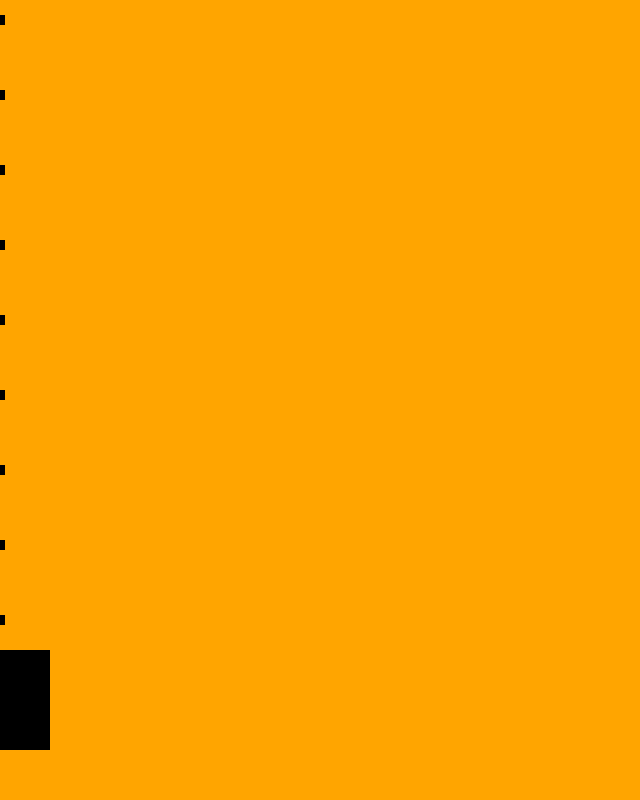
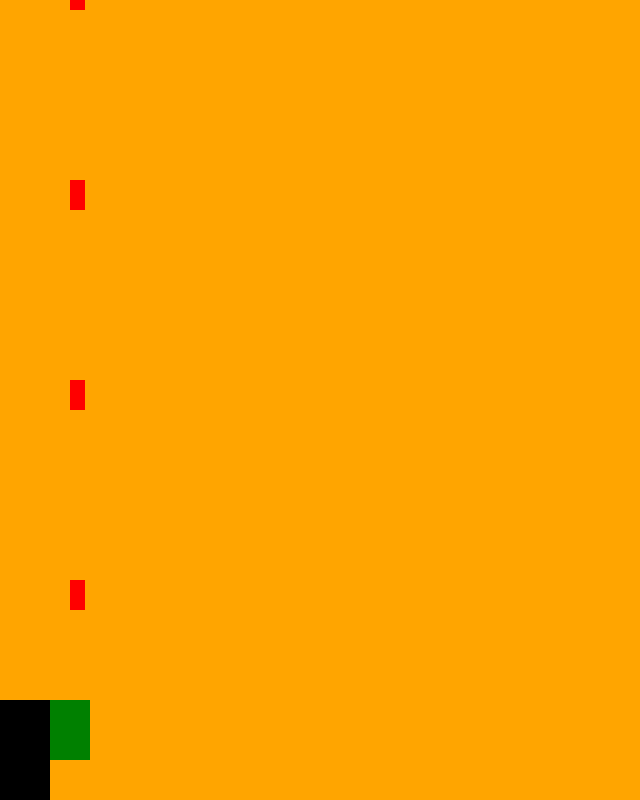
Before and after one commit to Yankovsky/Dynamm, a plain HTML site: page index.html in a window 1280 px wide. Shown: the whole page, without its empty margins (0-640 px from the left). Drawn offline with Linux system fonts and the light colour scheme.

Commit message:
code refactored and moved to separated files, guns and bullets added

```diff
--- a/index.html
+++ b/index.html
@@ -3,10 +3,37 @@
     <head>
         <title>Dynamm</title>
         <link rel="stylesheet" href="style.css">
-
     </head>
     <body>
         <canvas id="myCanvas"></canvas>
-<script type="text/javascript" src="main.js"></script>
+        <script type="text/javascript" src="js/dynamm-game.js"></script>
+        <script type="text/javascript" src="js/drawable.js"></script>
+        <script type="text/javascript" src="js/game-object.js"></script>
+        <script type="text/javascript" src="js/player.js"></script>
+
+        <script type="text/javascript" src="js/bullet.js"></script>
+        <script type="text/javascript" src="js/rocket.js"></script>
+        <script type="text/javascript" src="js/laser-shot.js"></script>
+
+        <script type="text/javascript" src="js/gun.js"></script>
+        <script type="text/javascript" src="js/rocket-gun.js"></script>
+        <script type="text/javascript" src="js/laser-gun.js"></script>
+        <script type="text/javascript">
+            window.onload = function() {
+                var canvas = document.getElementById("myCanvas");
+                var ctx = canvas.getContext("2d");
+
+                var width = window.innerWidth;
+                var height = window.innerHeight;
+
+                ctx.canvas.width = width;
+                ctx.canvas.height = height;
+
+                console.log(width, height);
+
+                var game = new DynammGame(ctx, width, height, 30);
+                game.start();
+            };
+        </script>
     </body>
 </html>
--- /dev/null
+++ b/js/bullet.js
@@ -0,0 +1,8 @@
+Bullet.prototype = new GameObject();
+function Bullet(game, x, y, width, height, speed) {
+    GameObject.call(this, game, x, y, width, height);
+    this.speed = speed;
+}
+Bullet.prototype.update = function() {
+    this.y += this.speed;
+};
--- /dev/null
+++ b/js/drawable.js
@@ -0,0 +1,15 @@
+function Drawable(ctx, x, y, width, height) {
+    this.ctx = ctx;
+    this.x = x;
+    this.y = y;
+    this.width = width;
+    this.height = height;
+}
+Drawable.prototype.draw = function() {};
+//TODO reuse
+Drawable.prototype.centerX = function(x) {
+    this.x = x - this.width / 2;
+};
+Drawable.prototype.center = function() {
+    return {x : this.x + this.width / 2, y : this.y + this.height / 2};
+};
--- /dev/null
+++ b/js/dynamm-game.js
@@ -0,0 +1,55 @@
+function DynammGame(ctx, width, height, delayBetweenFrames) {
+    var that = this;
+    this.ctx = ctx;
+    this.interval = null;
+    this.ticks = 0;
+    this.gameObjects = [];
+    //remove this
+    function addPlayerWithGun() {
+        var player = new Player(that, 100, height - 100, 100, 100, 20);
+        player.leftGun = new RocketGun(that, player);
+        player.rightGun = new RocketGun(that, player);
+        that.gameObjects.push(player);
+    }
+
+    addPlayerWithGun();
+    this.mouseX = 0;
+    window.document.addEventListener("mousemove", function(event) {
+        that.mouseX = event.clientX;
+    }, false);
+
+    this.start = function() {
+        setInterval(updateGameCycle, delayBetweenFrames);
+    };
+
+    function updateGameCycle() {
+        update();
+        draw()
+    }
+
+    function update() {
+        for (var i = 0; i < that.gameObjects.length; i++) {
+            var obj = that.gameObjects[i];
+            obj.update();
+        }
+        that.ticks++;
+    }
+
+    function draw() {
+        clearCanvas();
+
+        for (var i = 0; i < that.gameObjects.length; i++) {
+            var gameObject = that.gameObjects[i];
+            gameObject.draw();
+        }
+    }
+
+    function gameEnd() {
+        clearInterval(that.interval);
+    }
+
+    function clearCanvas() {
+        ctx.fillStyle = "orange";
+        ctx.fillRect(0, 0, width, height);
+    }
+}
--- /dev/null
+++ b/js/game-object.js
@@ -0,0 +1,6 @@
+GameObject.prototype = new Drawable();
+function GameObject(game, x, y, width, height) {
+    Drawable.call(this, game ? game.ctx : null, x, y, width, height);
+    this.game = game;
+}
+GameObject.prototype.update = function() {};
--- /dev/null
+++ b/js/gun.js
@@ -0,0 +1,8 @@
+Gun.prototype = new Drawable();
+function Gun(game, owner, width, height, ticksToReload) {
+    Drawable.call(this, game ? game.ctx : null, null, null, width, height);
+    this.game = game;
+    this.owner = owner;
+    this.ticksToReload = ticksToReload;
+}
+Gun.prototype.shoot = function() { };
--- /dev/null
+++ b/js/laser-gun.js
@@ -0,0 +1,15 @@
+LaserGun.prototype = new Gun();
+function LaserGun(game, owner) {
+    Gun.call(this, game, owner, 20, 80, 36)
+}
+LaserGun.prototype.shoot = function() {
+    if (this.game.ticks % this.ticksToReload == 0) {
+        this.game.gameObjects.push(new LaserShot(this.game, this.center().x, this.y));
+    }
+};
+LaserGun.prototype.draw = function() {
+    this.game.ctx.fillStyle = "blue";
+    this.game.ctx.fillRect(this.x, this.y, this.width, this.height);
+};
+
+//TODO move to singletons var laser = new Gun(...) no need in complex hierarchy
--- /dev/null
+++ b/js/laser-shot.js
@@ -0,0 +1,11 @@
+LaserShot.prototype = new Bullet();
+function LaserShot(game, x, y) {
+    var rocketWidth = 3;
+    var rocketHeight = 100;
+    var rocketSpeed = -50;
+    Bullet.call(this, game, x, y, rocketWidth, rocketHeight, rocketSpeed);
+}
+LaserShot.prototype.draw = function() {
+    this.game.ctx.fillStyle = "aqua";
+    this.game.ctx.fillRect(this.x, this.y, this.width, this.height);
+};
--- /dev/null
+++ b/js/player.js
@@ -0,0 +1,49 @@
+Player.prototype = new GameObject();
+function Player(game, x, y, width, height, speed) {
+    GameObject.call(this, game, x, y, width, height);
+    this.speed = speed;
+    this.leftGun = null;
+    this.rightGun = null;
+}
+Player.prototype.update = function() {
+    // TODO Yankovsky Refactor
+    var centerX = this.center().x;
+    if (Math.abs(this.game.mouseX - centerX) < this.speed) {
+        this.centerX(this.game.mouseX);
+    } else if (centerX > this.game.mouseX) {
+        this.x -= this.speed;
+    } else if (centerX < this.game.mouseX) {
+        this.x += this.speed;
+    }
+
+    //TODO refactor. We need some mechanics for creating different battleships with different count and positioning of guns
+    var guns = [];
+    if (this.leftGun) {
+        this.leftGun.x = this.x - this.leftGun.width;
+        this.leftGun.y = this.y;
+        guns.push(this.leftGun);
+    }
+    if (this.rightGun) {
+        this.rightGun.x = this.x + this.width;
+        this.rightGun.y = this.y;
+        guns.push(this.rightGun);
+    }
+
+    for (var i = 0; i < guns.length; i++) {
+        var gun = guns[i];
+        if (gun) {
+            gun.shoot();
+        }
+    }
+};
+Player.prototype.draw = function() {
+    this.game.ctx.fillStyle = "black";
+    this.game.ctx.fillRect(this.x, this.y, this.width, this.height);
+    var guns = [this.leftGun, this.rightGun];
+    for (var i = 0; i < guns.length; i++) {
+        var gun = guns[i];
+        if (gun) {
+            gun.draw();
+        }
+    }
+};
--- /dev/null
+++ b/js/rocket-gun.js
@@ -0,0 +1,13 @@
+RocketGun.prototype = new Gun();
+function RocketGun(game, owner) {
+    Gun.call(this, game, owner, 40, 60, 10)
+}
+RocketGun.prototype.shoot = function() {
+    if (this.game.ticks % this.ticksToReload == 0) {
+        this.game.gameObjects.push(new Rocket(this.game, this.center().x, this.y));
+    }
+};
+RocketGun.prototype.draw = function() {
+    this.game.ctx.fillStyle = "green";
+    this.game.ctx.fillRect(this.x, this.y, this.width, this.height);
+};
--- /dev/null
+++ b/js/rocket.js
@@ -0,0 +1,11 @@
+Rocket.prototype = new Bullet();
+function Rocket(game, x, y) {
+    var rocketWidth = 15;
+    var rocketHeight = 30;
+    var rocketSpeed = -20;
+    Bullet.call(this, game, x, y, rocketWidth, rocketHeight, rocketSpeed);
+}
+Rocket.prototype.draw = function() {
+    this.game.ctx.fillStyle = "red";
+    this.game.ctx.fillRect(this.x, this.y, this.width, this.height);
+};
--- a/main.js
+++ /dev/null
@@ -1,85 +0,0 @@
-/* Tasks
- * 1) movement by mouse or keyboard or both
- * 2) enemies
- * 3) move draw functions somewhere
- */
-
-window.onload = function () {
-    var canvas = document.getElementById("myCanvas");
-    var ctx = canvas.getContext("2d");
-
-    var width = window.innerWidth;
-    var height = window.innerHeight;
-
-    ctx.canvas.width = width;
-    ctx.canvas.height = height;
-
-    console.log(width, height)
-
-    var mouseX = 0;
-
-    var ticks = 0;
-    window.document.addEventListener("mousemove", function (event) {
-        mouseX = event.clientX;
-        //mouseY = event.clientY;
-    }, false);
-    var playerBullets = [];
-    function shoot(x, y) {
-        playerBullets.push({x : x, y : y, width : 10, height: 10});
-    }
-
-    var player = {x:100, y:(height - 100), width:100, height:100, speed:20,
-        update:function () {
-            if (Math.abs(mouseX - player.x) < player.speed) {
-                player.x = mouseX;
-            } else if (player.x > mouseX) {
-                player.x -= player.speed;
-            } else if (player.x < mouseX) {
-                player.x += player.speed;
-            }
-            if (ticks % 15 == 0) {
-                shoot(player.x, player.y);
-            }
-        }};
-    var enemies = [
-        {x:200, y:200, width:50, height:50}
-    ];
-
-    function updateGameCycle() {
-        update();
-        draw()
-    }
-
-    var delayBetweenFrames = 30;
-    var interval = setInterval(updateGameCycle, delayBetweenFrames);
-
-    function gameEnd() {
-        clearInterval(interval);
-    }
-
-    function update() {
-        player.update();
-        for (var i = 0; i < playerBullets.length; i++) {
-            playerBullets[i].y -= 5;
-        }
-        ticks++;
-    }
-
-
-    function draw() {
-        clearCanvas();
-
-        ctx.fillStyle = "black";
-        ctx.fillRect(player.x - player.width / 2, player.y - player.height / 2, player.width, player.height);
-
-        for (var i = 0; i < playerBullets.length; i++) {
-            var bullet = playerBullets[i];
-            ctx.fillRect(bullet.x - bullet.width / 2, bullet.y - bullet.height / 2, bullet.width, bullet.height);
-        }
-    }
-
-    function clearCanvas() {
-        ctx.fillStyle = "orange";
-        ctx.fillRect(0, 0, width, height);
-    }
-};
```
Lines whose indentation alone changed are shown as unchanged.
